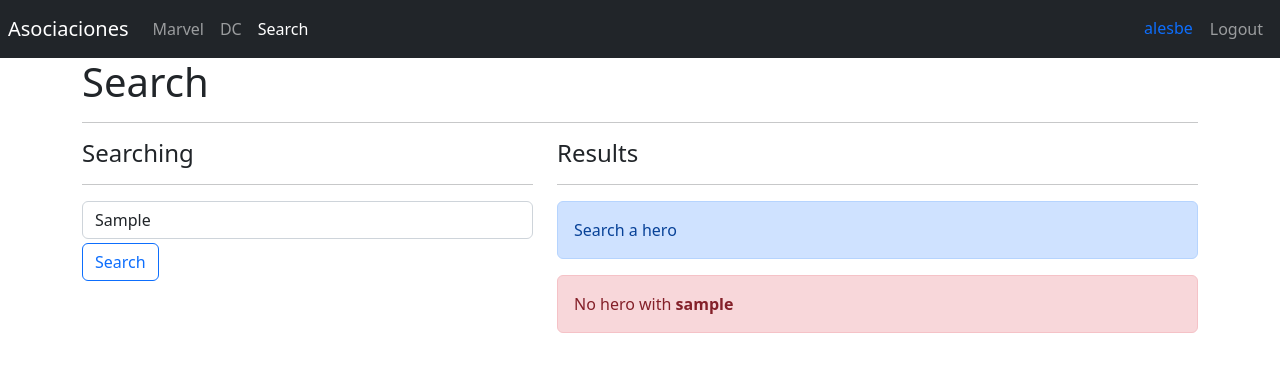
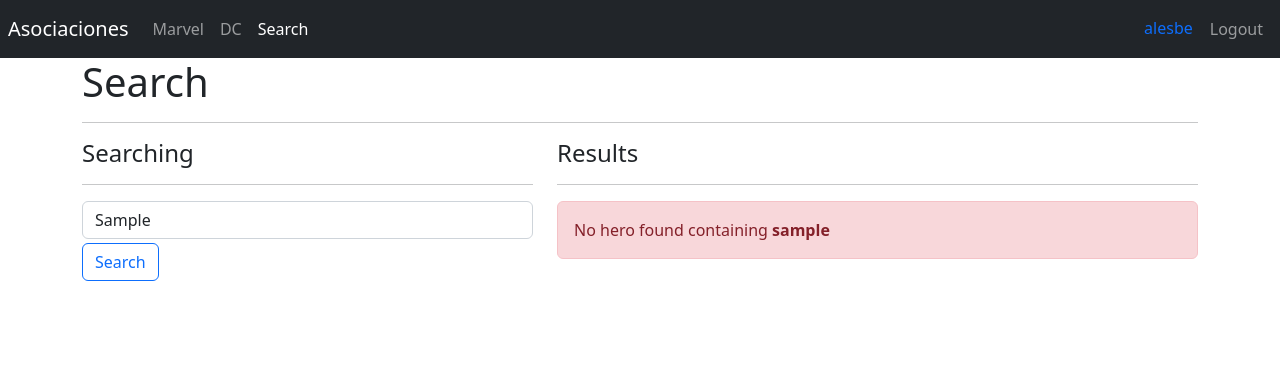
Before and after one commit to alesbe/heroes-spa, a React (Vite) app: page /search in a window 1280 px wide. Both pictures are taken after typing "Sample" into the empty fields and a click on the button "Search". Shown: the top 372 px of the page. Built offline with nearby package versions, Linux system fonts and the light colour scheme.

Commit message:
implemented search

```diff
--- /dev/null
+++ b/src/heroes/helpers/getHeroesByName.js
@@ -0,0 +1,12 @@
+import { heroes } from "../data/heroes";
+
+export const getHeroesByName = ( name = '' ) => {
+
+    name = name.toLocaleLowerCase().trim();
+
+    if (name.length === 0) return [];
+
+    return heroes.filter(
+        hero => hero.superhero.toLocaleLowerCase().includes( name )
+    )
+}
--- a/src/heroes/helpers/index.js
+++ b/src/heroes/helpers/index.js
@@ -1,2 +1,3 @@
+export * from './getHeroesByName'
 export * from './getHeroesByPublisher'
 export * from './getHeroById'
--- a/src/heroes/pages/SearchPage.jsx
+++ b/src/heroes/pages/SearchPage.jsx
@@ -3,6 +3,7 @@ import queryString from 'query-string';
 
 import { useForm } from '../../hooks/useForm'
 import { HeroCard } from '../components'
+import { getHeroesByName } from '../helpers';
 
 export const SearchPage = () => {
 
@@ -10,14 +11,18 @@ export const SearchPage = () => {
     const location = useLocation();
 
     const { q = '' } = queryString.parse( location.search );
+    const heroes = getHeroesByName(q);
+
+    const showSearch = (q.length === 0);
+    const showError = (q.length > 0) && heroes.length === 0;
 
     const { searchText, onInputChange } = useForm({
-        searchText: ''
+        searchText: q
     });
 
     const onSearchSubmit = (event) => {
         event.preventDefault();
-        if ( searchText.trim().length <= 1 ) return;
+        //if ( searchText.trim().length <= 1 ) return;
 
         navigate(`?q=${ searchText.toLowerCase().trim() }`);
     }
@@ -51,16 +56,25 @@ export const SearchPage = () => {
                     <h4>Results</h4>
                     <hr/>
 
-                <div className="alert alert-primary">
+                    <div
+                        className="alert alert-primary animate__animated animate__fadeIn"
+                        style={{ display: showSearch ? '' : 'none' }}
+                    >
                         Search a hero
                     </div>
 
-                <div className="alert alert-danger">
-                    No hero with <b>{ q }</b>
+                    <div
+                        className="alert alert-danger animate__animated animate__fadeIn"
+                        style={{ display: showError ? '' : 'none' }}
+                    >
+                        No hero found containing <b>{ q }</b>
                     </div>
 
-                {/* <HeroCard/> */}
-
+                    {
+                        heroes.map( hero => (
+                            <HeroCard key={hero.id} {...hero} />
+                        ) )
+                    }
                 </div>
             </div>
         </>
```
Lines whose indentation alone changed are shown as unchanged.
